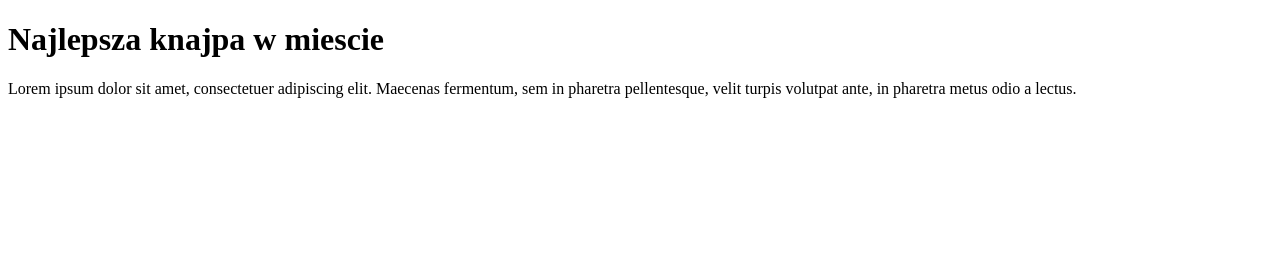
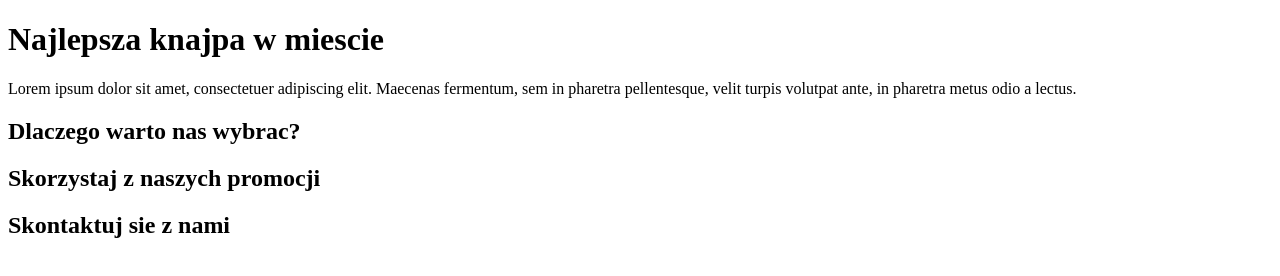
Before and after one commit to szczekar/MyWebsite, a plain HTML site: page index.html in a window 1280 px wide. Drawn offline with Linux system fonts and the light colour scheme.

```diff
--- a/index.html
+++ b/index.html
@@ -5,7 +5,14 @@
 		<title>Prosta strona html - Wprowadzenie</title>
 	</head>
 	<body>
+
+
 		<h1>Najlepsza knajpa w miescie</h1>
 		<p>Lorem ipsum dolor sit amet, consectetuer adipiscing elit. Maecenas fermentum, sem in pharetra pellentesque, velit turpis volutpat ante, in pharetra metus odio a lectus.</p>
-</body>
+
+		<h2>Dlaczego warto nas wybrac?</h2>
+		<h2>Skorzystaj z naszych promocji</h2>
+		<h2>Skontaktuj sie z nami</h2>
+
+	</body>
 </html>
```
